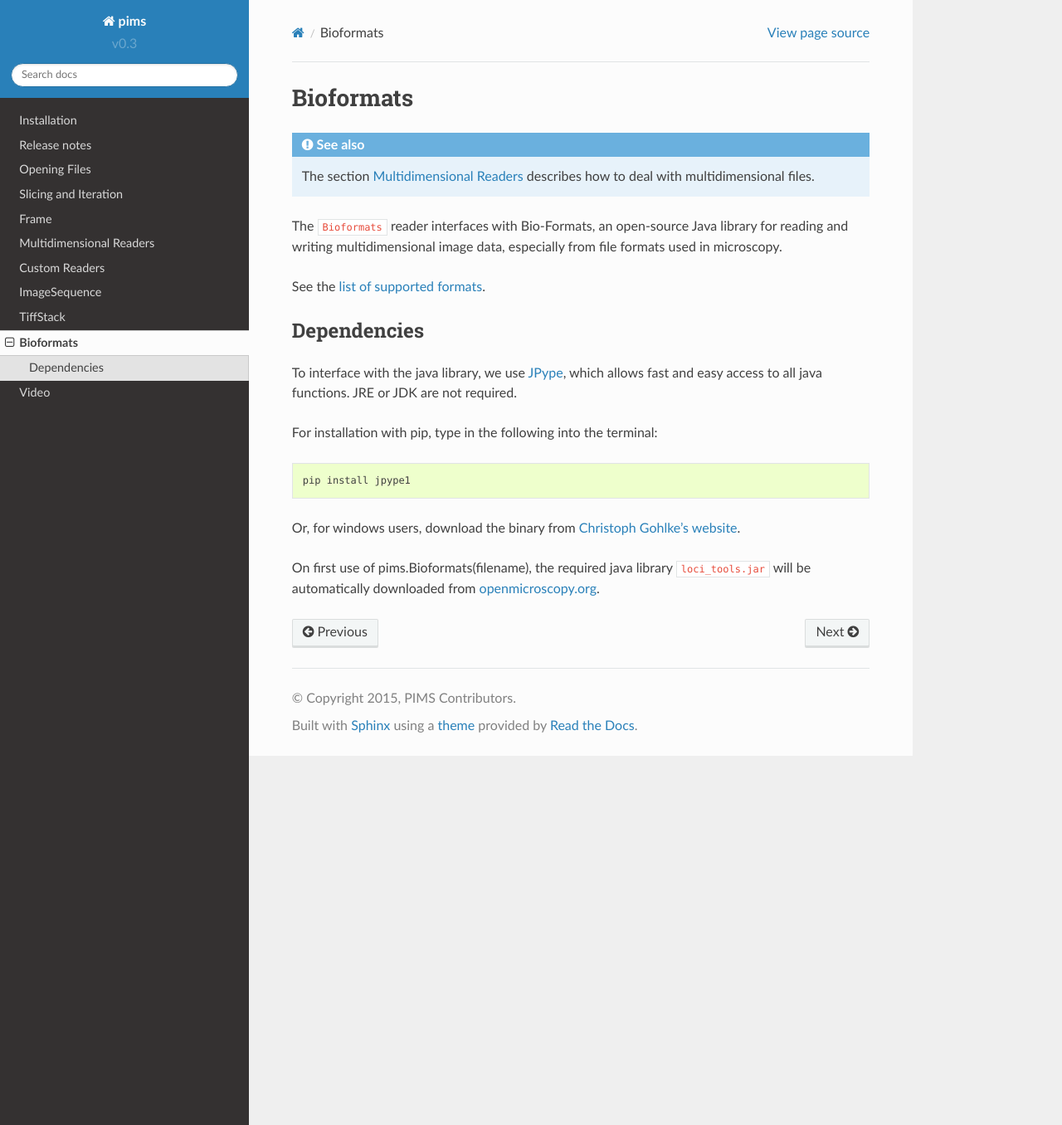
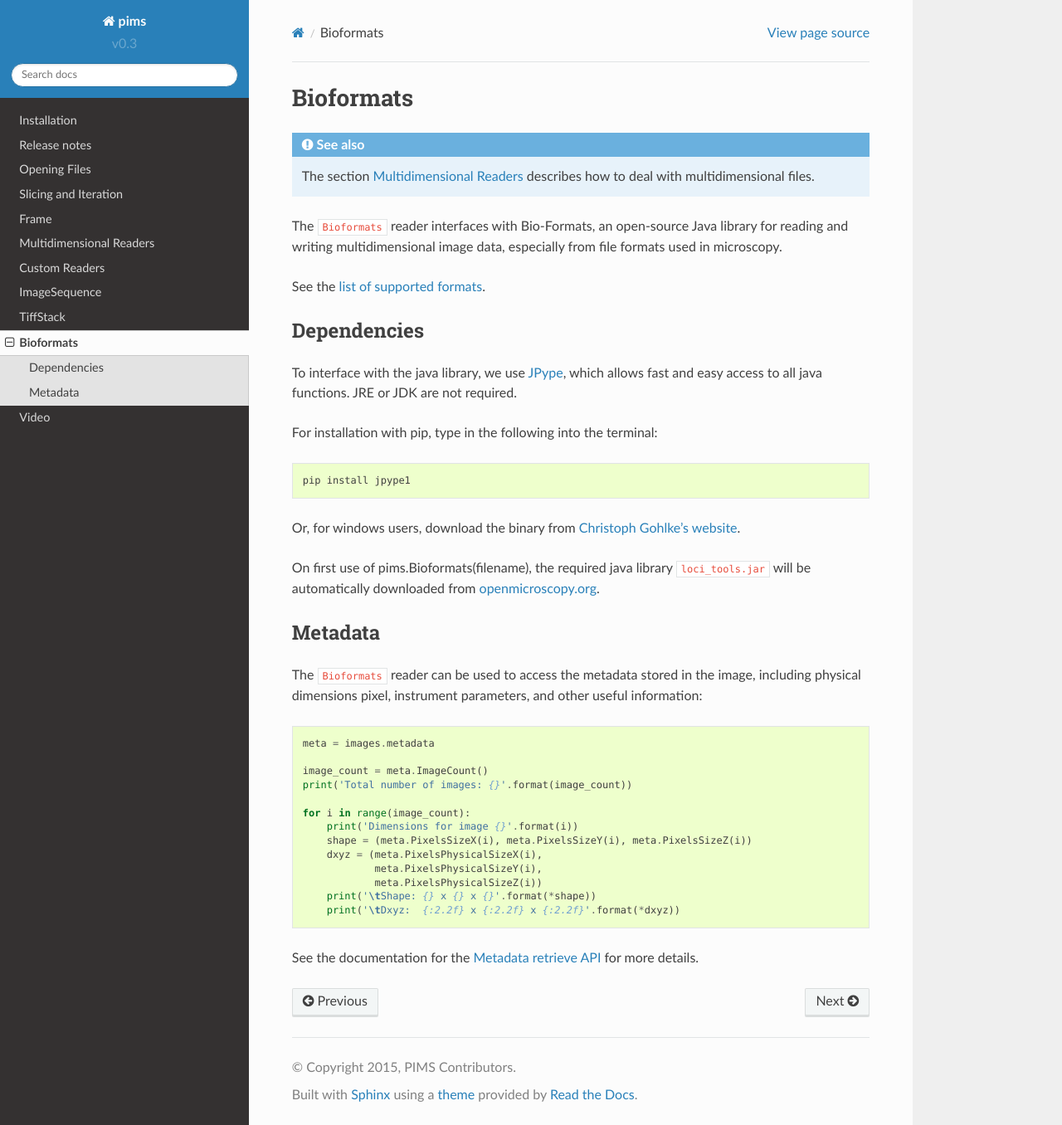
Before and after one commit to soft-matter/pims, a Sphinx documentation site: the page built from doc/source/bioformats.rst, in a window 1280 px wide and 1356 px high. Shown: the whole window at 83% size. Built offline with Sphinx 7.4.7 and the Read the Docs theme 2.0.0, drawn with Linux system fonts in a browser that asks for light colours.

Commit message:
Add a metadata example to the bioformats doc
Add an example of using the MetadataRetrieve class to access physical pixel dimensions from the image metadata, based on the examples in the openmicroscopy docs.

```diff
--- a/doc/source/bioformats.rst
+++ b/doc/source/bioformats.rst
@@ -27,3 +27,26 @@ download the binary from `Christoph Gohlke's website <http://www.lfd.uci.edu/~go
 On first use of pims.Bioformats(filename), the required java library
 :file:`loci_tools.jar` will be automatically downloaded from
 `openmicroscopy.org <http://downloads.openmicroscopy.org/bio-formats/>`__.
+
+Metadata
+--------
+
+The ``Bioformats`` reader can be used to access the metadata stored in the image, including physical dimensions pixel, instrument parameters, and other useful information:
+
+.. code-block:: python
+
+    meta = images.metadata
+
+    image_count = meta.ImageCount()
+    print('Total number of images: {}'.format(image_count))
+
+    for i in range(image_count):
+        print('Dimensions for image {}'.format(i))
+        shape = (meta.PixelsSizeX(i), meta.PixelsSizeY(i), meta.PixelsSizeZ(i))
+        dxyz = (meta.PixelsPhysicalSizeX(i),
+                meta.PixelsPhysicalSizeY(i),
+                meta.PixelsPhysicalSizeZ(i))
+        print('\tShape: {} x {} x {}'.format(*shape))
+        print('\tDxyz:  {:2.2f} x {:2.2f} x {:2.2f}'.format(*dxyz))
+
+See the documentation for the `Metadata retrieve API <http://www.openmicroscopy.org/site/support/bio-formats5.1/developers/cpp/tutorial.html>`_ for more details.
```
